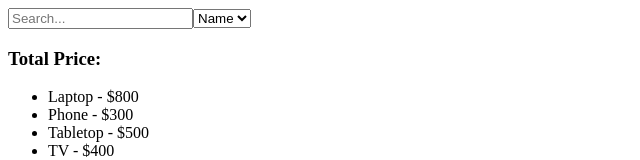
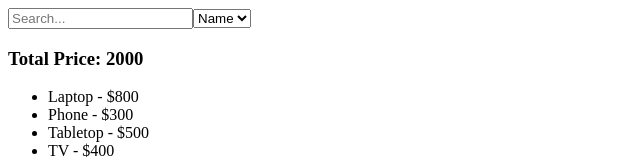
Before and after one commit to Mortharion-tech/practice-lectures, a React (Vite) app in the folder react-optimisations-one/: page / in a window 1280 px wide. Shown: the top 160 px of the page, without its empty margins (0-640 px from the left). Built offline with nearby package versions, Linux system fonts and the light colour scheme.

Commit message:
Update App.jsx

```diff
--- a/react-optimisations-one/src/App.jsx
+++ b/react-optimisations-one/src/App.jsx
@@ -16,6 +16,7 @@ function ProductList() {
 
   const filteredProducts = useMemo(() => {
     console.log("refilter");
+    //  worth adding timeout here for debounce?
     return initialProducts.filter((product) =>
       product.name.toLowerCase().includes(query.toLowerCase())
     );
@@ -34,9 +35,7 @@ function ProductList() {
 
   const totalPrice = useMemo(() => {
     console.log("recalculate");
-    return filteredProducts.reduce((acc, product) => {
-      acc + product.price;
-    }, 0);
+    return filteredProducts.reduce((acc, product) => acc + product.price, 0);
   }, [filteredProducts]);
 
   return (
```
